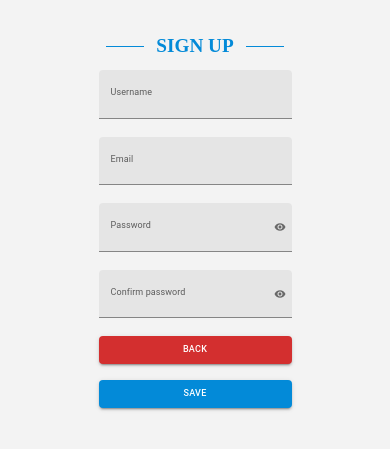
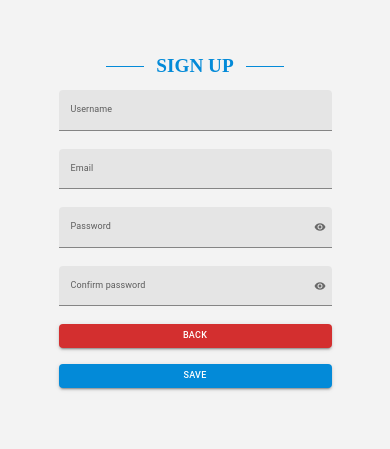
Before and after one commit to DanielMMITM/Forum-Front, a React (Vite) app: page /signup in a window 390 px wide. Shown: the part 207-656 px from the top of the page. Built offline with nearby package versions, Linux system fonts and the light colour scheme; no server answers; the HTML template or start-up script is replaced by a standard one.

Commit message:
Update - update auth responsive design

```diff
--- a/src/pages/Auth/Login.tsx
+++ b/src/pages/Auth/Login.tsx
@@ -6,6 +6,7 @@ import { EMPTY } from '@/utils/constants/GlobalConstants';
 import { Navigate } from 'react-router-dom';
 import { Visibility, VisibilityOff } from '@mui/icons-material';
 import { useLoginUtils } from '@/utils/hooks/Auth/Login/useLoginUtils';
+import MUIMediaQuery from '@/utils/helpers/MUIMediaQuery';
 
 export const Login = () => {
   const {
@@ -23,6 +24,8 @@ export const Login = () => {
   const { showPassword, handleClickShowPassword, handleMouseDownPassword, handleMouseUpPassword } =
     useLoginUtils();
 
+  const { isSmallScreen } = MUIMediaQuery();
+
   if (localStorage.getItem('token')) return <Navigate to={'/'} replace />;
   return (
     <Box
@@ -30,7 +33,7 @@ export const Login = () => {
       flexDirection={'column'}
       justifyContent={'center'}
       alignItems={'center'}
-      minHeight={'100vh'}
+      minHeight={'100dvh'}
     >
       <h1 className="heading-primary">Login</h1>
       <Box
@@ -38,7 +41,7 @@ export const Login = () => {
         alignContent={'center'}
         flexDirection={'column'}
         rowGap={'2rem'}
-        minWidth={'30%'}
+        minWidth={{ xs: '70%', md: '30%' }}
         className="form-container"
         component={'form'}
         onSubmit={handleSubmit(onSubmit, onError)}
@@ -52,6 +55,7 @@ export const Login = () => {
           {...usernameProps}
           error={!!errors.username}
           disabled={isPending}
+          size={isSmallScreen ? 'small' : 'medium'}
         />
         <FormHelperText className="form-container__error">
           {errors?.username ? errors?.username?.message : EMPTY}
@@ -64,6 +68,7 @@ export const Login = () => {
           {...passwordProps}
           error={!!errors.password}
           disabled={isPending}
+          size={isSmallScreen ? 'small' : 'medium'}
           InputProps={{
             endAdornment: (
               <InputAdornment position="end">
@@ -87,7 +92,12 @@ export const Login = () => {
         <FormHelperText className="form-container__error">
           {errors?.password ? errors?.password?.message : EMPTY}
         </FormHelperText>
-        <Button variant="contained" type="submit" disabled={isPending}>
+        <Button
+          size={isSmallScreen ? 'small' : 'medium'}
+          variant="contained"
+          type="submit"
+          disabled={isPending}
+        >
           Login
         </Button>
       </Box>
--- a/src/pages/Auth/SignUp.tsx
+++ b/src/pages/Auth/SignUp.tsx
@@ -5,6 +5,7 @@ import {
   USERNAME_FIELD,
 } from '@/utils/constants/Auth/authConstants';
 import { EMPTY } from '@/utils/constants/GlobalConstants';
+import MUIMediaQuery from '@/utils/helpers/MUIMediaQuery';
 import { capitalizeString } from '@/utils/helpers/capitalizeString';
 import { useSignUpForm } from '@/utils/hooks/Auth/SignUp/useSignUpForm';
 import { useSignUpUtils } from '@/utils/hooks/Auth/SignUp/useSignUpUtils';
@@ -41,6 +42,8 @@ export const SignUp = () => {
   const { showPassword, handleClickShowPassword, handleMouseDownPassword, handleMouseUpPassword } =
     useSignUpUtils();
 
+  const { isSmallScreen } = MUIMediaQuery();
+
   if (localStorage.getItem('token')) return <Navigate to={'/'} replace />;
   return (
     <Box
@@ -48,7 +51,7 @@ export const SignUp = () => {
       flexDirection={'column'}
       justifyContent={'center'}
       alignItems={'center'}
-      minHeight={'100vh'}
+      minHeight={'100dvh'}
     >
       <h1 className="heading-primary">Sign Up</h1>
       <Box
@@ -56,7 +59,7 @@ export const SignUp = () => {
         alignContent={'center'}
         flexDirection={'column'}
         rowGap={'2rem'}
-        minWidth={'30%'}
+        minWidth={{ xs: '70%', md: '30%' }}
         className="form-container"
         component={'form'}
         autoComplete="off"
@@ -70,6 +73,7 @@ export const SignUp = () => {
           {...usernameProps}
           error={!!errors.username}
           disabled={isPending}
+          size={isSmallScreen ? 'small' : 'medium'}
         />
         <FormHelperText className="form-container__error">
           {errors?.username ? errors?.username?.message : EMPTY}
@@ -82,6 +86,7 @@ export const SignUp = () => {
           {...emailProps}
           error={!!errors.email}
           disabled={isPending}
+          size={isSmallScreen ? 'small' : 'medium'}
         />
         <FormHelperText className="form-container__error">
           {errors?.email ? errors?.email?.message : EMPTY}
@@ -94,6 +99,7 @@ export const SignUp = () => {
           {...passwordProps}
           error={!!errors.password}
           disabled={isPending}
+          size={isSmallScreen ? 'small' : 'medium'}
           InputProps={{
             endAdornment: (
               <InputAdornment position="end">
@@ -125,6 +131,7 @@ export const SignUp = () => {
           {...confirmPasswordProps}
           error={!!errors.confirmPassword}
           disabled={isPending}
+          size={isSmallScreen ? 'small' : 'medium'}
           InputProps={{
             endAdornment: (
               <InputAdornment position="end">
@@ -156,13 +163,20 @@ export const SignUp = () => {
               fullWidth
               color="error"
               disabled={isPending}
+              size={isSmallScreen ? 'small' : 'medium'}
               onClick={() => navigate('/')}
             >
               Back
             </Button>
           </Grid>
           <Grid item xs={12} md={6}>
-            <Button variant="contained" type="submit" fullWidth disabled={isPending}>
+            <Button
+              variant="contained"
+              type="submit"
+              fullWidth
+              disabled={isPending}
+              size={isSmallScreen ? 'small' : 'medium'}
+            >
               Save
             </Button>
           </Grid>
```
